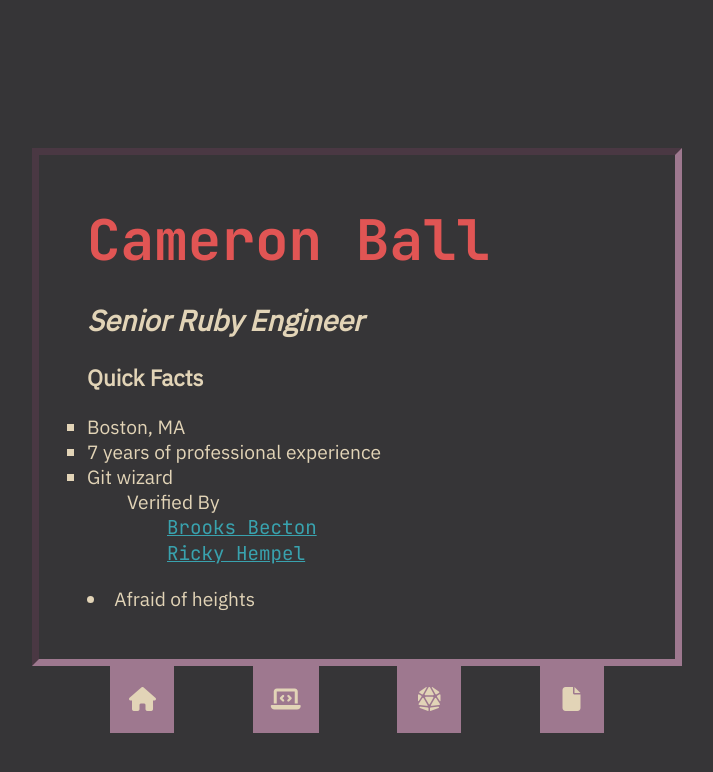
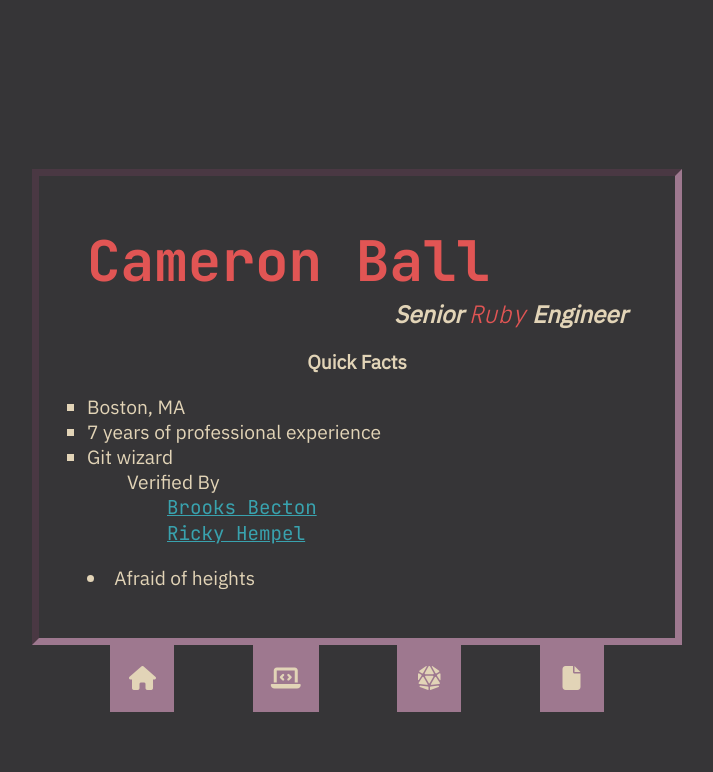
Before and after one commit to cam-ball/cam-ball.github.io, a Jekyll site: the page built from index.md, in a window 1280 px wide. Shown: the top 772 px of the page, without its empty margins (283-996 px from the left). Built offline with Jekyll 4.4.1, drawn with Linux system fonts in a browser that asks for light colours; nearby versions of some CDN libraries.

Commit message:
Subtitle spicing

```diff
--- a/_layouts/section.html
+++ b/_layouts/section.html
@@ -7,7 +7,7 @@ layout: default
   <div class="wrapper">
     <div class="content">
       <h1>Cameron Ball</h1>
-      <h2>Senior Ruby Engineer</h2>
+      <h2>Senior <span class="accent">Ruby</span> Engineer</h2>
       <h3>{{ page.title }}</h3>
       {{ content }} {% include nestable_list.html list=list top_level=true %}
     </div>
--- a/assets/css/main.scss
+++ b/assets/css/main.scss
@@ -31,6 +31,12 @@ body {
   background-color: var(--black);
   color: var(--white);
   font-size: 1rem;
+}
+
+.accent {
+  color: var(--red);
+  font-family: var(--mono);
+  font-weight: 200;
 }
 
 .wrapper {
@@ -100,6 +106,9 @@ h1 {
 
 h2 {
   font-style: italic;
+  font-size: 1.2rem;
+  text-align: right;
+  margin: 0;
 }
 
 .quick-facts {
@@ -129,6 +138,15 @@ a {
     font-size: 3.5rem;
   }
 
+  h2 {
+    font-size: 1.5rem;
+  }
+
+  h3 {
+    font-size: 1.2rem;
+    text-align: center;
+  }
+
   .content {
     width: 60vh;
     min-width: 650px;
```
